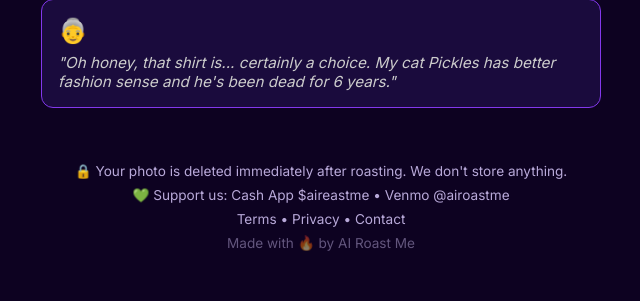
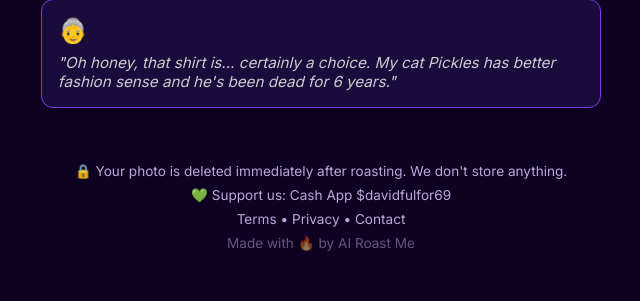
Before and after one commit to davidfulford97-glitch/ai-roast-me, a Flask app: page / in a window 1280 px wide. Shown: the part 1015-1316 px from the top of the page, without its empty margins (319-959 px from the left). Run offline with Flask 3, Linux system fonts and the light colour scheme.

Commit message:
Set Cash App tag to , remove Venmo option

```diff
--- a/config.py
+++ b/config.py
@@ -16,8 +16,8 @@ if not GEMINI_API_KEY:
 VISION_MODEL = os.environ.get("VISION_MODEL", "gemini-flash-lite-latest")
 
 # Cash App / Venmo for payments (no Stripe needed)
-CASHAPP_TAG = os.environ.get("CASHAPP_TAG", "$aireastme")
-VENMO_TAG = os.environ.get("VENMO_TAG", "@airoastme")
+CASHAPP_TAG = os.environ.get("CASHAPP_TAG", "$davidfulfor69")
+VENMO_TAG = os.environ.get("VENMO_TAG", "")
 
 # Flask
 SECRET_KEY = os.environ.get("SECRET_KEY", "dev-secret-change-in-production")
--- a/templates/index.html
+++ b/templates/index.html
@@ -271,7 +271,7 @@
 
         <footer>
             <p>🔒 Your photo is deleted immediately after roasting. We don't store anything.</p>
-            <p style="margin-top:8px">💚 Support us: Cash App {{ cashapp_tag }} • Venmo {{ venmo_tag }}</p>
+            <p style="margin-top:8px">💚 Support us: Cash App {{ cashapp_tag }}</p>
             <p style="margin-top:8px"><a href="#">Terms</a> • <a href="#">Privacy</a> • <a href="#">Contact</a></p>
             <p style="margin-top:8px;opacity:0.5">Made with 🔥 by AI Roast Me</p>
         </footer>
@@ -283,7 +283,6 @@
             <h2>🔥 You're out of free roasts!</h2>
             <p>Get more roasts for $3 — or unlock <strong>1 FREE roast</strong> by sharing this app.</p>
             <a href="https://cash.app/{{ cashapp_tag.replace('$','') }}/3" target="_blank" class="pay-btn cashapp">💚 Pay $3 via Cash App</a>
-            <a href="https://venmo.com/{{ venmo_tag.replace('@','') }}" target="_blank" class="pay-btn venmo">💙 Pay $3 via Venmo</a>
             <div class="paywall-divider">OR</div>
             <button class="pay-btn share" onclick="unlockBySharing()">🎵 Share to unlock 1 FREE roast</button>
             <button class="paywall-close" onclick="document.getElementById('paywall').classList.remove('show')">Maybe later</button>
```
